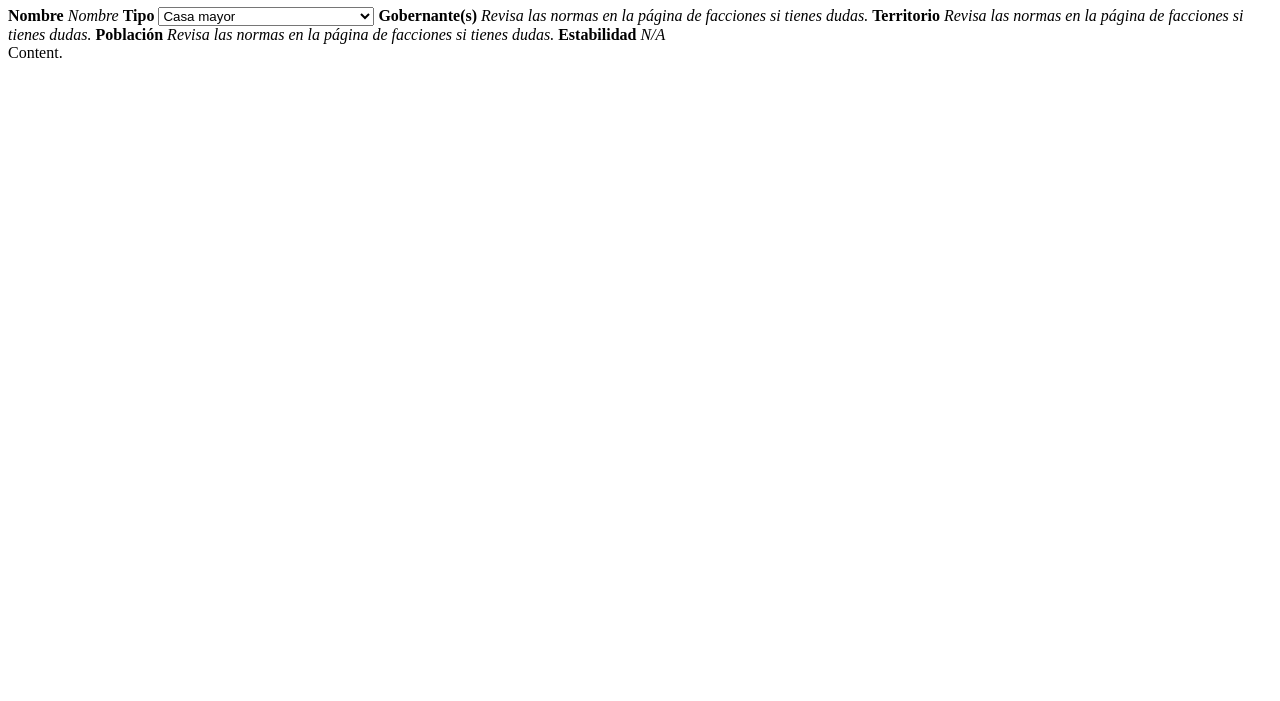
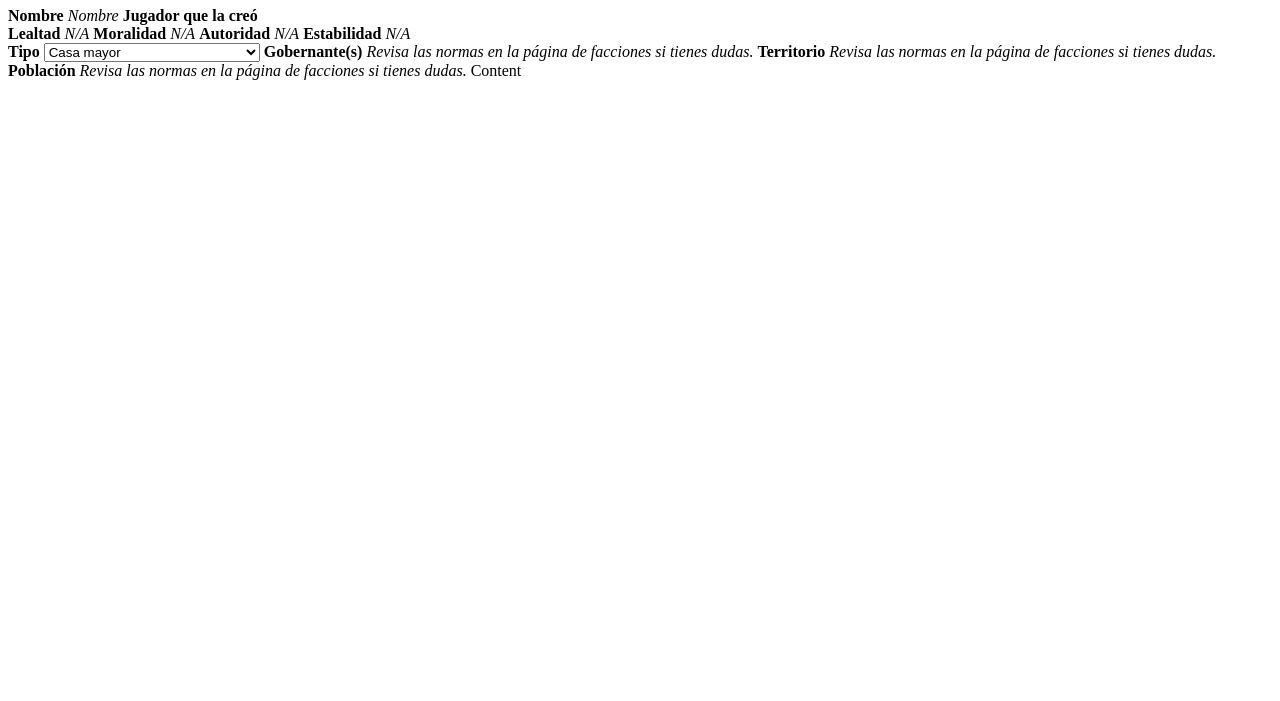
Before and after one commit to inarizenko/aetherra, a plain HTML site: page factions/generator/index.html in a window 1280 px wide. Shown: the part 99-800 px from the top of the page. Drawn offline with nearby package versions, Linux system fonts and the light colour scheme; files whose address does not match are found by name.

Commit message:
Update index.html

```diff
--- a/factions/generator/index.html
+++ b/factions/generator/index.html
@@ -17,9 +17,35 @@
 <b>Nombre</b>
 <i contenteditable>Nombre</i>
 </span>
+<span id="creator">
+<b>Jugador que la creó</b>
+<i contenteditable placeholder="Nombre"></i>
+</span>
+</div>
+</header>
+<barras>
+<span id="loyalty">
+<b>Lealtad</b>
+<i>N/A</i>
+</span>
+<span id="morality">
+<b>Moralidad</b>
+<i>N/A</i>
+</span>
+<span id="authority">
+<b>Autoridad</b>
+<i>N/A</i>
+</span>
+<span id="stability">
+<b>Estabilidad</b>
+<i>N/A</i>
+</span>
+</barras>
+<main>
+<side>
 <span id="type">
 <b>Tipo</b>
-<select>
+<select class="noprint">
 <option value="major">Casa mayor</option>
 <option value="minor">Casa menor</option>
 <option value="minorgov">Casa menor gobernante</option>
@@ -33,6 +59,7 @@
 <option value="group">Agrupación espiritual con pueblo</option>
 <option value="group">Agrupación espiritual con ciudad</option>
 </select>
+<i class="nopc"></i>
 </span>
 <span id="leader">
 <b>Gobernante(s)</b>
@@ -46,15 +73,10 @@
 <b>Población</b>
 <i contenteditable>Revisa las normas en la página de facciones si tienes dudas.</i>
 </span>
-<span id="stability">
-<b>Estabilidad</b>
-<i>N/A</i>
-</span>
-</div>
-</header>
-<main>
-Content.
+</side>
+<content>
+Content
+</content>
 </main>
-
 </body>
 </html>
```
